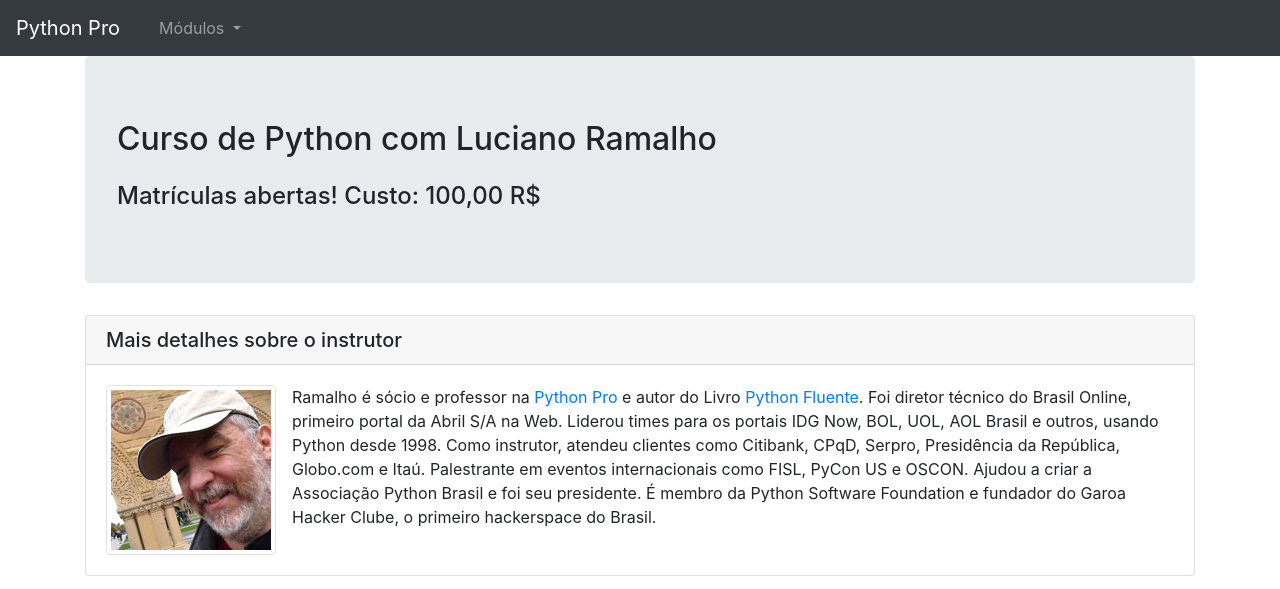
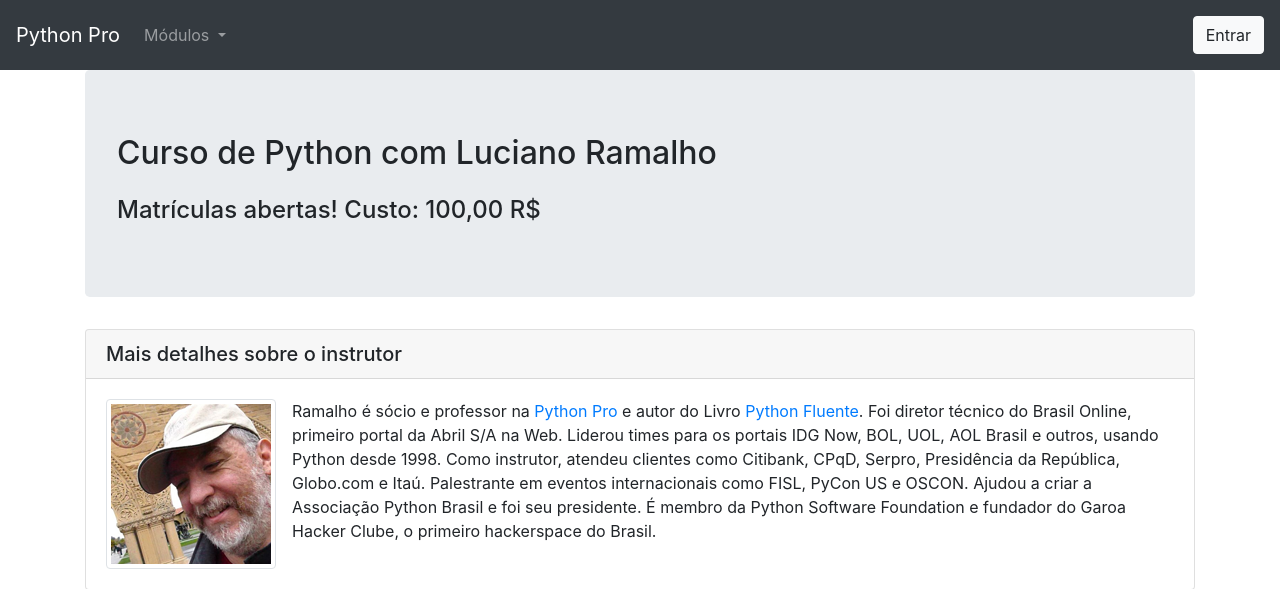
Before and after one commit to breeeno/curso_django, a Django app: page / in a window 1280 px wide. Shown: the top 589 px of the page. Run offline with Django 4.2, Linux system fonts and the light colour scheme; data that the repository does not hold is empty; some libraries are stand-ins or nearby versions.

Commit message:
- Implementado botão de login

```diff
--- a/pypro/base/templates/base/base.html
+++ b/pypro/base/templates/base/base.html
@@ -21,26 +21,26 @@
 <body>
 <nav class="navbar navbar-expand-lg navbar-dark bg-dark">
     <a class="navbar-brand" href="{% url 'base:home' %}">Python Pro</a>
-    <div class="container-fluid">
-        <button class="navbar-toggler" type="button" data-bs-toggle="collapse" data-bs-target="#navbarSupportedContent"
+        <button class="navbar-toggler" type="button" data-toggle="collapse" data-target="#navbarSupportedContent"
                 aria-controls="navbarSupportedContent" aria-expanded="false" aria-label="Toggle navigation">
             <span class="navbar-toggler-icon"></span>
         </button>
         <div class="collapse navbar-collapse" id="navbarSupportedContent">
-            <ul class="navbar-nav me-auto mb-2 mb-lg-0">
+            <ul class="navbar-nav mr-auto">
                 <li class="nav-item dropdown">
                     <a class="nav-link dropdown-toggle" href="#" id="navbarDropdown" role="button"
                        data-toggle="dropdown" aria-haspopup="true" aria-expanded="false">
                         Módulos
                     </a>
                     <div class="dropdown-menu" aria-labelledby="navbarDropdown">
-                    {% for modulo in MODULOS %}
+                        {% for modulo in MODULOS %}
                         <a class="dropdown-item" href="{{modulo.get_absolute_url}}">{{modulo.titulo}}</a>
                         <div class="dropdown-divider"></div>
-                    {% endfor %}
+                        {% endfor %}
                     </div>
                 </li>
             </ul>
+            <a  class="btn btn-light my-2" href="{% url 'login' %}">Entrar</a>
         </div>
     </div>
 </nav>
```
Also changed, not shown: pypro/base/tests/test_login.py (+12 -0 lines).
